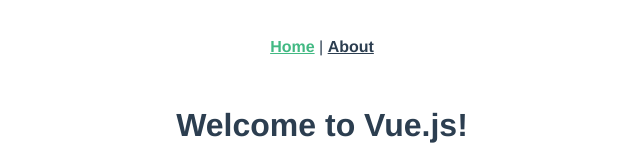
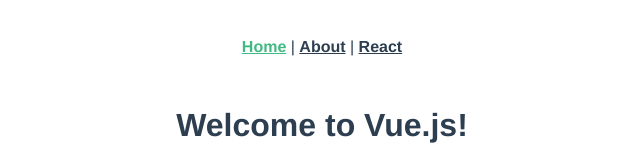
Before and after one commit to benjaminbenedict/java_script_framework_watcher, a Vue app: page / in a window 1280 px wide. Shown: the top 160 px of the page, without its empty margins (318-958 px from the left). Built offline with nearby package versions, Linux system fonts and the light colour scheme.

Commit message:
add routes in app vue

```diff
--- a/src/App.vue
+++ b/src/App.vue
@@ -4,6 +4,8 @@
       <router-link to="/">Home</router-link>
       |
       <router-link to="/about">About</router-link>
+      |
+      <router-link to="/react">React</router-link>
     </div>
     <router-view />
   </div>
```
